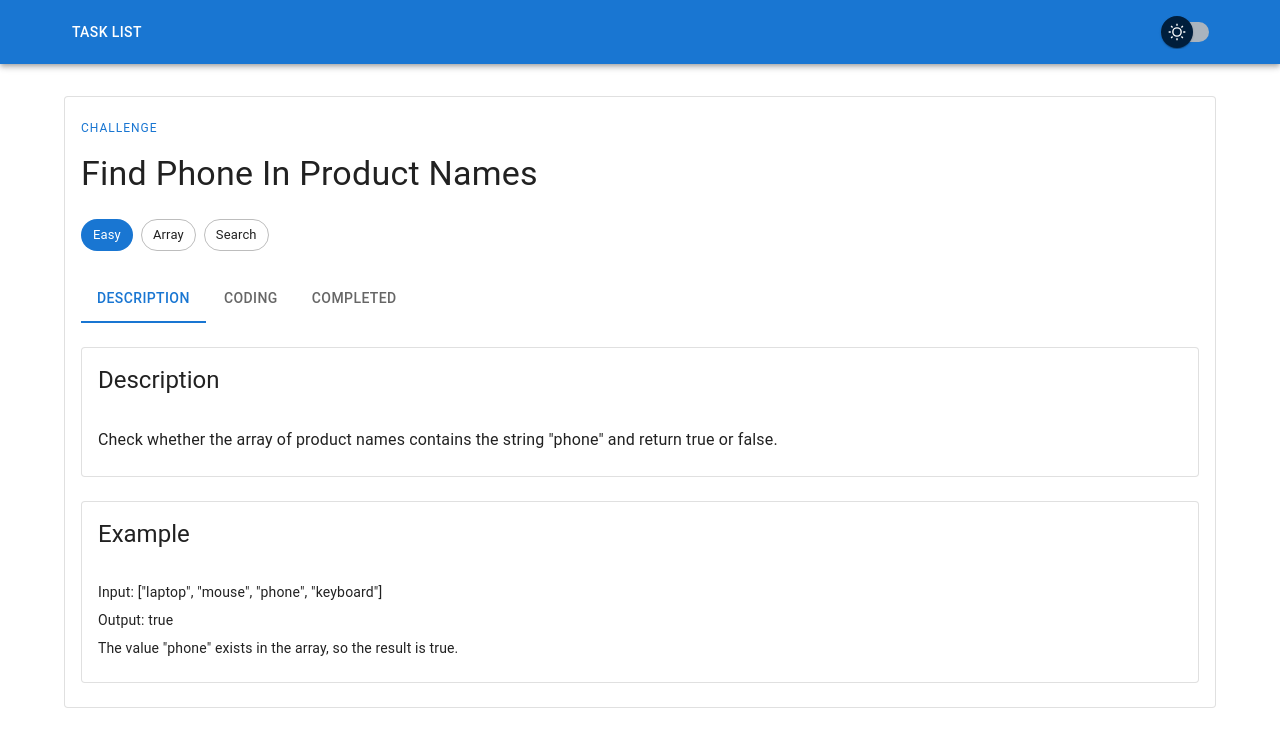
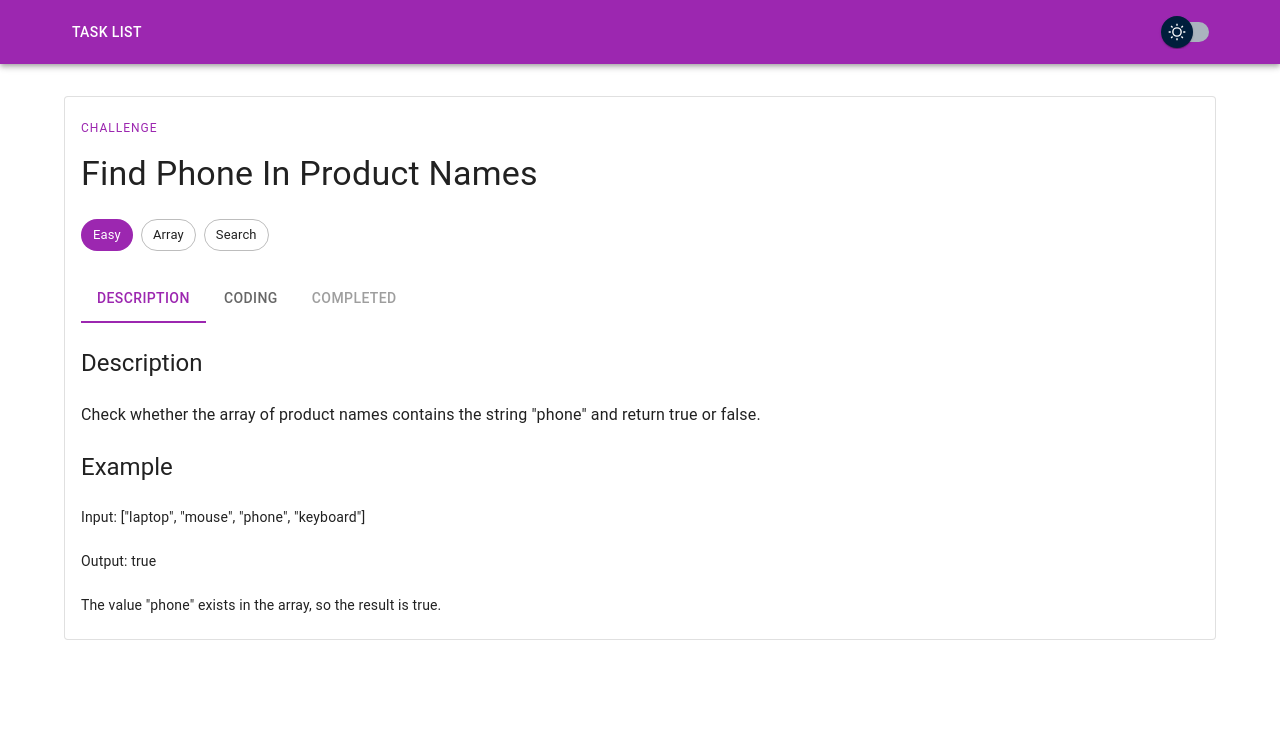
Before and after one commit to anton-11001/code-forge, a React (Vite) app: page /tasks/find-phone-in-products in a window 1280 px wide. Shown: the top 744 px of the page. Built offline with nearby package versions, Linux system fonts and the light colour scheme.

Commit message:
feat: update primary color in theme context to enhance UI consistency

```diff
--- a/src/pages/TaskPage.tsx
+++ b/src/pages/TaskPage.tsx
@@ -4,19 +4,17 @@ import {
   Box,
   Button,
   Card,
-  CardActions,
   CardContent,
   CardHeader,
   Chip,
   Container,
-  Divider,
   Grid,
   Stack,
   Tab,
   Tabs,
   Typography,
 } from "@mui/material";
-import { Link, Navigate, useParams } from "react-router";
+import { Navigate, useParams } from "react-router";
 import { CodeEditor } from "../components/CodeEditor";
 import { ResultPanel } from "../components/ResultPanel";
 import { tasks } from "../tasks";
@@ -65,9 +63,6 @@ function TaskPage() {
     }
   };
 
-  const currentTaskIndex = tasks.findIndex((item) => item.id === task.id);
-  const nextTask = tasks[currentTaskIndex + 1] ?? null;
-
   return (
     <Container maxWidth="lg">
       <Box sx={{ py: 4 }}>
@@ -103,39 +98,32 @@ function TaskPage() {
                   >
                     <Tab label="Description" value="description" />
                     <Tab label="Coding" value="coding" />
-                    <Tab label="Completed" value="completed" />
+                    <Tab
+                      label="Completed"
+                      value="completed"
+                      disabled={!isCompleted}
+                    />
                   </Tabs>
                 </Box>
 
                 {activeTab === "description" ? (
                   <Stack spacing={3}>
-                    <Card variant="outlined">
-                      <CardHeader title="Description" />
-                      <CardContent>
+                    <Typography variant="h5">Description</Typography>
                     <Typography variant="body1" color="text.secondary">
                       {task.description}
                     </Typography>
-                      </CardContent>
-                    </Card>
 
-                    <Card variant="outlined">
-                      <CardHeader title="Example" />
-                      <CardContent>
-                        <Stack spacing={1}>
+                    <Typography variant="h5">Example</Typography>
+
                     <Typography variant="body2" color="text.secondary">
                       Input: {task.examples[0]?.input}
                     </Typography>
                     <Typography variant="body2" color="text.secondary">
                       Output: {task.examples[0]?.output}
                     </Typography>
-                          {task.examples[0]?.explanation ? (
                     <Typography variant="body2" color="text.secondary">
-                              {task.examples[0].explanation}
+                      {task.examples[0]?.explanation}
                     </Typography>
-                          ) : null}
-                        </Stack>
-                      </CardContent>
-                    </Card>
                   </Stack>
                 ) : null}
 
@@ -144,74 +132,34 @@ function TaskPage() {
                     <Grid size={{ xs: 12, xl: 8 }}>
                       <Stack spacing={2}>
                         <CodeEditor value={code} onChange={handleCodeChange} />
-
-                        <Button
-                          sx={{ maxWidth: 200 }}
-                          variant="contained"
-                          onClick={handleRunCode}
-                        >
-                          Run Code
-                        </Button>
                       </Stack>
                     </Grid>
 
                     <Grid size={{ xs: 12, xl: 4 }}>
                       <ResultPanel result={result} />
                     </Grid>
+
+                    <Button
+                      sx={{ maxWidth: 200, marginLeft: "auto" }}
+                      variant="contained"
+                      onClick={handleRunCode}
+                    >
+                      Run Code
+                    </Button>
                   </Grid>
                 ) : null}
 
                 {activeTab === "completed" ? (
-                  <Card variant="outlined">
-                    <CardHeader title="Completed" />
-                    <CardContent>
-                      {isCompleted ? (
                   <Stack spacing={2}>
-                          <Alert severity="success">
-                            Task completed. Your solution passed the tests.
-                          </Alert>
                     <Typography variant="h5">
-                            Nice work. This one is marked as done.
+                      Task completed. Your solution passed the tests. Nice work.
+                      This one is marked as done.
                     </Typography>
                     <Typography variant="body1" color="text.secondary">
-                            You can stay here, go back to coding, return to the
-                            task list, or move on to the next challenge.
+                      You can stay here, go back to coding, return to the task
+                      list, or move on to the next challenge.
                     </Typography>
                   </Stack>
-                      ) : (
-                        <Stack spacing={2}>
-                          <Alert severity="info">
-                            This task is not completed yet.
-                          </Alert>
-                          <Typography variant="body1" color="text.secondary">
-                            Write your solution in the Coding tab and pass all
-                            tests to unlock the completed state.
-                          </Typography>
-                        </Stack>
-                      )}
-                    </CardContent>
-                    <CardActions>
-                      <Button
-                        variant="outlined"
-                        onClick={() => setActiveTab("coding")}
-                      >
-                        Back to solution
-                      </Button>
-                      {nextTask ? (
-                        <Button
-                          component={Link}
-                          to={`/tasks/${nextTask.id}`}
-                          variant="contained"
-                          color="success"
-                        >
-                          Next Task
-                        </Button>
-                      ) : null}
-                      <Button component={Link} to="/" variant="outlined">
-                        Back to task list
-                      </Button>
-                    </CardActions>
-                  </Card>
                 ) : null}
               </Stack>
             </CardContent>
--- a/src/theme/ThemeModeContext.tsx
+++ b/src/theme/ThemeModeContext.tsx
@@ -54,6 +54,9 @@ export function AppThemeProvider({ children }: AppThemeProviderProps) {
       // primary: {
       //   main: "#8b5e34",
       // },
+      primary: {
+        main: "#9c27b0",
+      },
     },
   });
 
```
Lines whose indentation alone changed are shown as unchanged.
